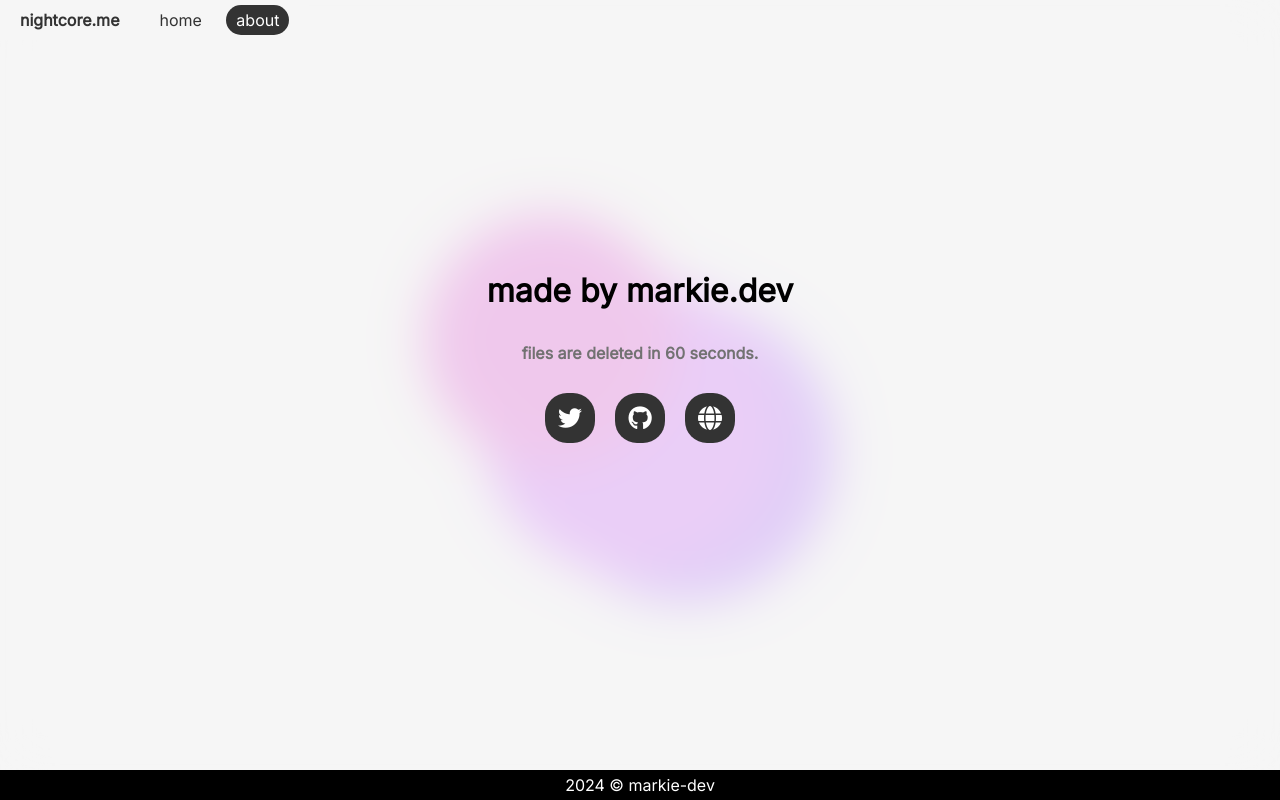
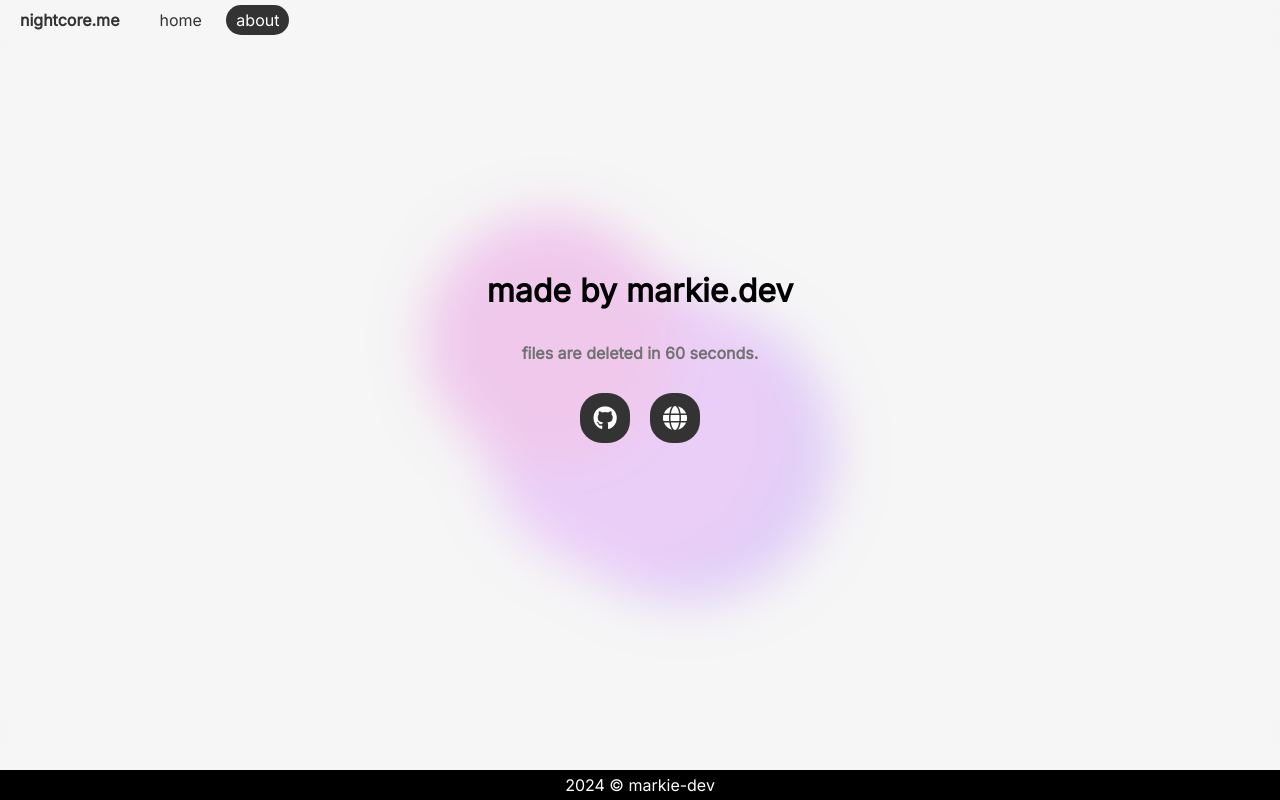
Before and after one commit to markie-dev/nightcore.me, a Flask app: page /about in a window 1280 px wide. Run offline with Flask 3, Linux system fonts and the light colour scheme; some libraries are stand-ins or nearby versions.

Commit message:
removed links. added gitignore

```diff
--- a/templates/about.html
+++ b/templates/about.html
@@ -26,9 +26,6 @@
     <h1 class="sub-text">files are deleted in 60 seconds.</h1>
 </div>
 <div class="carousel">
-    <a href="https://twitter.com/Trella596849888" class="social-btn twitter" target="_blank" aria-label="Twitter">
-      <i class="fab fa-twitter"></i>
-    </a>
     <a href="https://github.com/markie-dev" class="social-btn github" target="_blank" aria-label="GitHub">
       <i class="fab fa-github"></i>
     </a>
```
Also changed, not shown: 1 other file.
